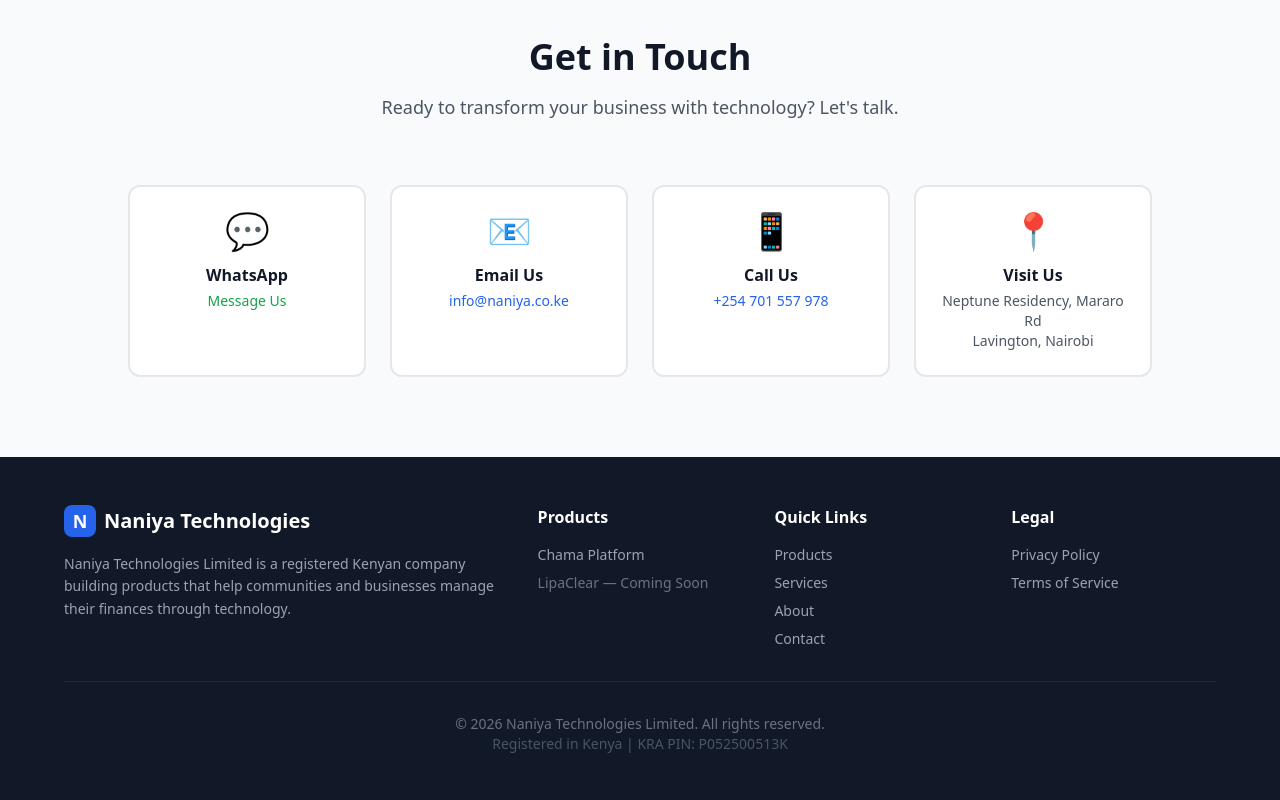
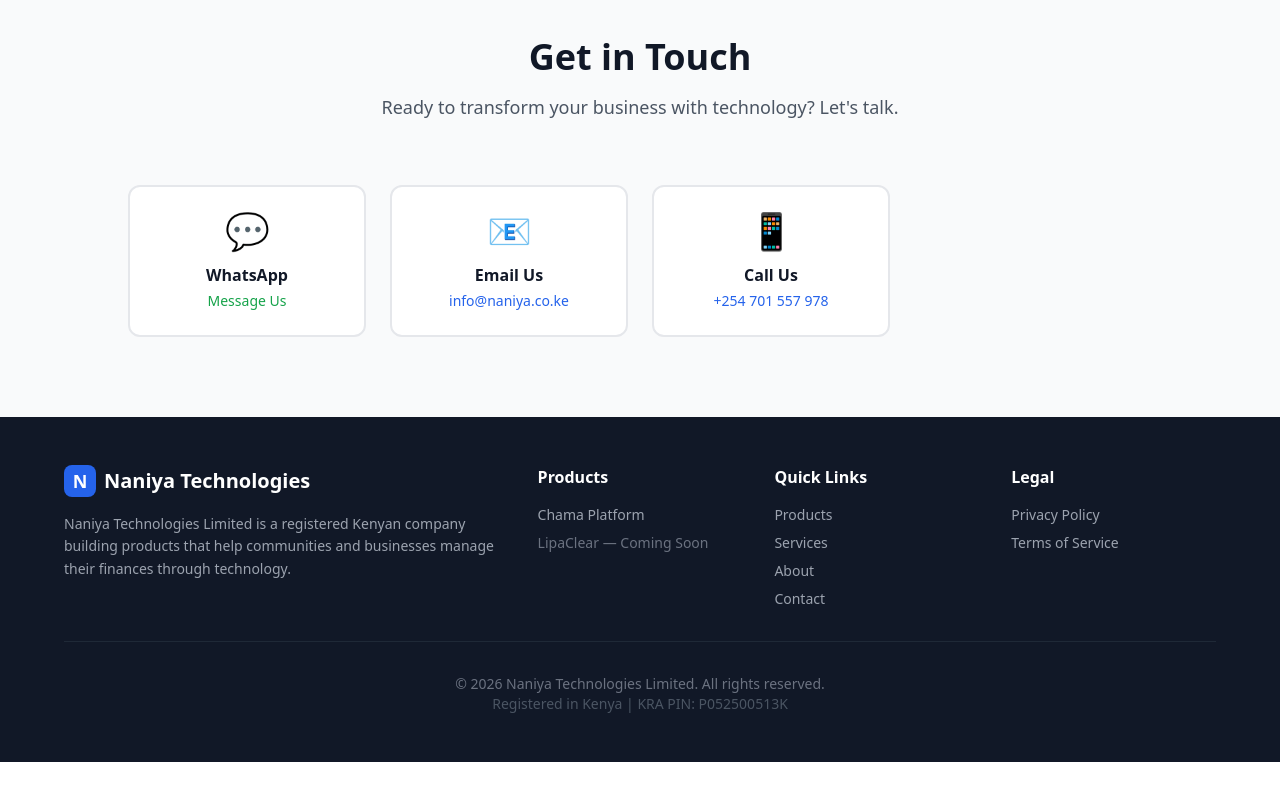
Before and after one commit to amimobenja/naniya-website, a Next.js app: page / in a window 1280 px wide. Shown: the part 3102-3902 px from the top of the page. After the commit the page ends 3864 px from the top, so only its background shows below. Built offline with nearby package versions, Linux system fonts and the light colour scheme.

Commit message:
chore: temporarily remove Visit Us section

```diff
--- a/src/app/page.tsx
+++ b/src/app/page.tsx
@@ -388,15 +388,7 @@
               <h3 className="font-bold text-gray-900 mb-1">Call Us</h3>
               <p className="text-primary-600 text-sm font-medium">+254 701 557 978</p>
             </a>
-            <div className="flex flex-col items-center p-6 rounded-xl bg-white border-2 border-gray-200 text-center hover:border-gray-300 hover:shadow-lg transition-all duration-300">
-              <div className="text-4xl mb-3">📍</div>
-              <h3 className="font-bold text-gray-900 mb-1">Visit Us</h3>
-              <p className="text-gray-600 text-sm">
-                Neptune Residency, Mararo Rd
-                <br />
-                Lavington, Nairobi
-              </p>
-            </div>
+{/* Visit Us section temporarily removed */}
           </div>
         </div>
       </section>
```
